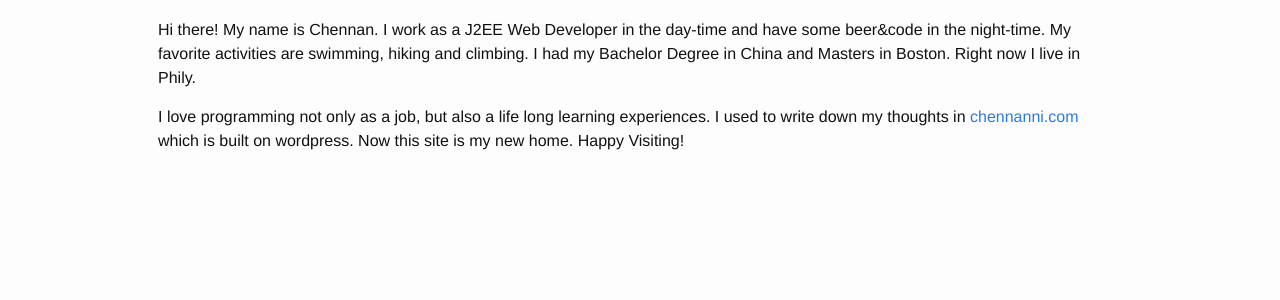
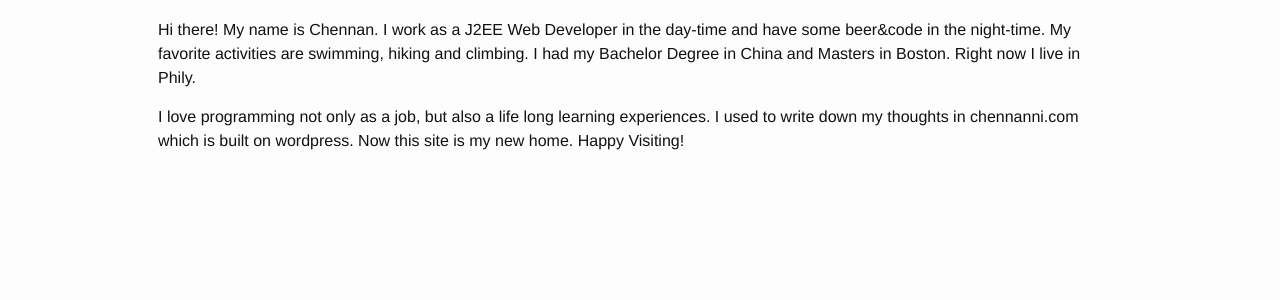
Before and after one commit to chennanni/chennanni.github.io, a Jekyll site: the page built from index.html, in a window 1280 px wide. Shown: the part 125-425 px from the top of the page. Built offline with Jekyll 4.4.1, drawn with Linux system fonts in a browser that asks for light colours; part of the change alters nothing that is shown.

```diff
--- a/index.html
+++ b/index.html
@@ -12,7 +12,7 @@ layout: default-footer-at-bottom
   </p>
 
   <p>
-    I love programming not only as a job, but also a life long learning experiences. I used to write down my thoughts in <a href="www.chennanni.com">chennanni.com</a>
+    I love programming not only as a job, but also a life long learning experiences. I used to write down my thoughts in chennanni.com
     which is built on wordpress. Now this site is my new home. Happy Visiting!
   </p>
 </div>
```
